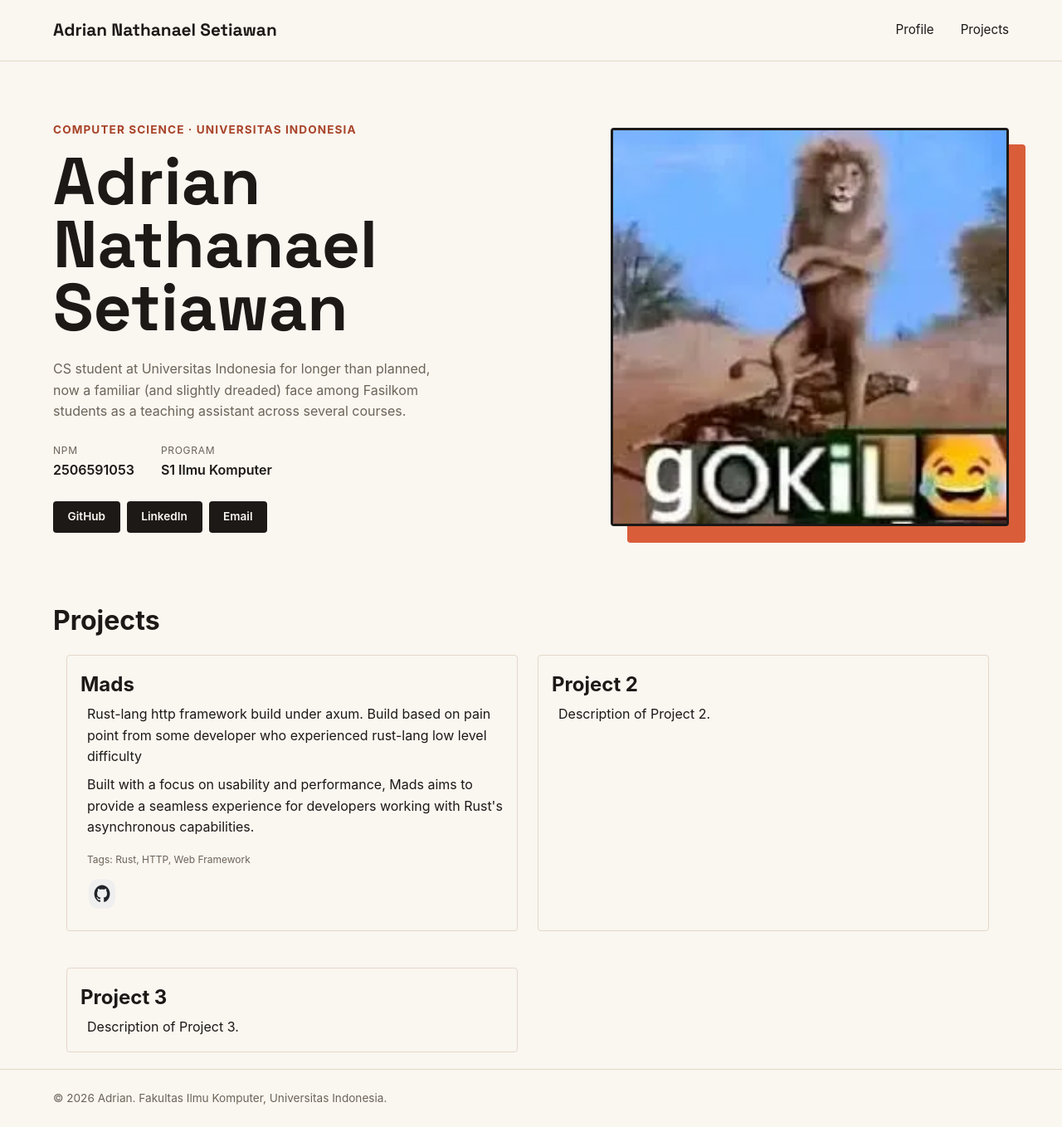
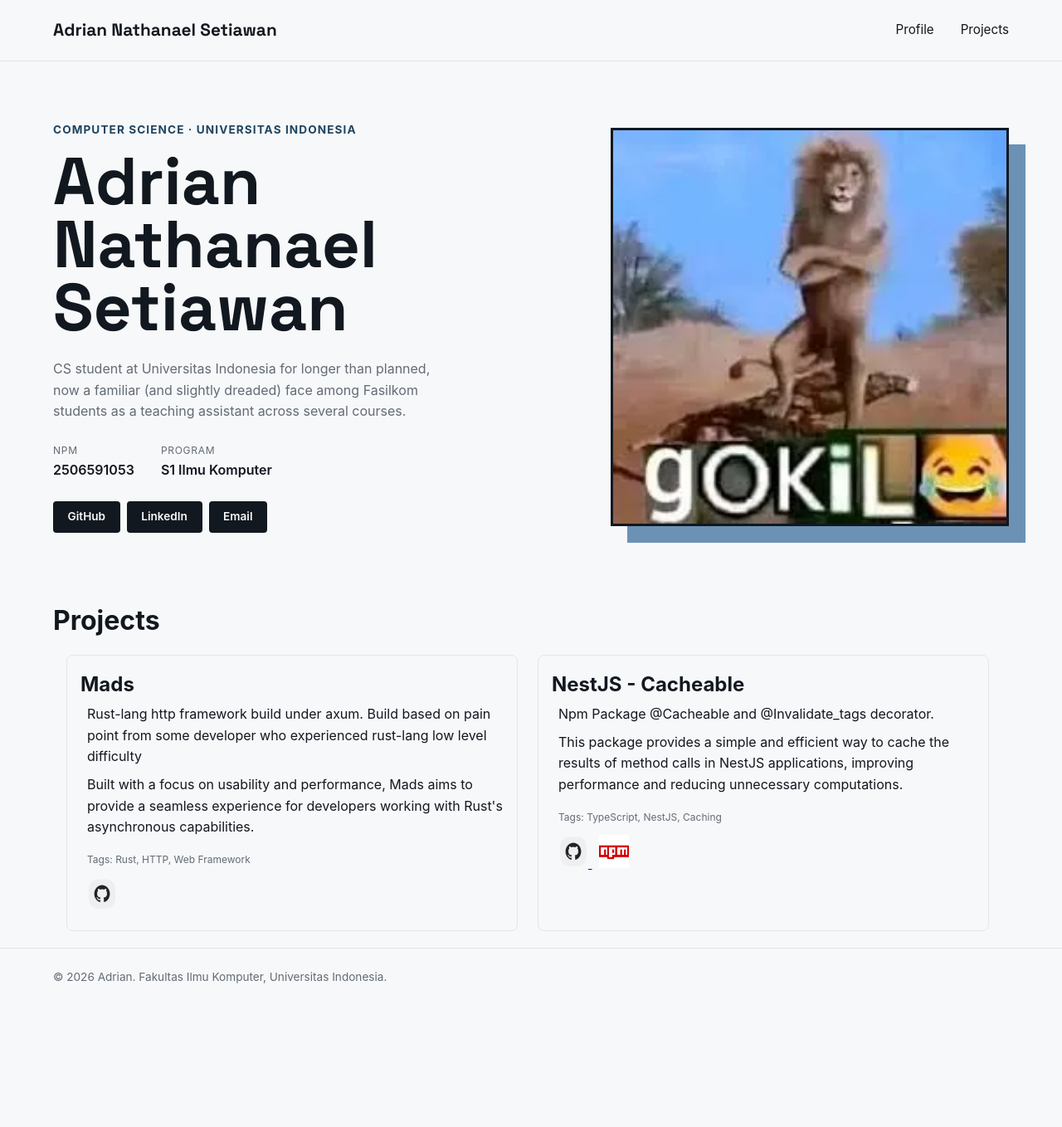
Before and after one commit to Adriannathan89/myportofolio, a Django app: page / in a window 1280 px wide. Shown: the whole page at 83% size. After the commit the page ends 1185 px from the top, so only its background shows below. Run offline with Django 5.2, Linux system fonts and the light colour scheme.

Commit message:
feat: add project#2 and revamp color

```diff
--- a/static/css/style.css
+++ b/static/css/style.css
@@ -5,13 +5,29 @@
 }
 
 :root {
-    --ink: #1c1917;
-    --paper: #faf6f0;
+    --ink: #12181f;
+    --paper: #f7f8fa;
+    --accent: #4678a1c9;
+    --accent-dark: #1e4560;
+    --line: #e2e6ea;
+    --text-muted: #626b74;
+    --shadow-bg: rgb(42, 43, 44);
+
+    --sm: 4px;
+    --md: 8px;
+    --lg: 16px;
+    --xl: 20px;
+    --2xl: 24px;
+}
+
+:dark {
+    --ink: #faf6f0;
+    --paper: #1c1917;
     --accent: #d95d39;
     --accent-dark: #a8442a;
-    --line: #e3d9c9;
-    --text-muted: #6b6459;
-    --radius: 4px;
+    --line: #3a3a3a;
+    --text-muted: #9e9e9e;
+    --shadow-bg: rgba(250, 246, 240, 0.1);
 }
 
 body {
@@ -21,7 +37,8 @@
     line-height: 1.6;
 }
 
-h1, .brand {
+h1,
+.brand {
     font-family: "Space Grotesk", -apple-system, sans-serif;
 }
 
@@ -132,7 +149,7 @@
     text-decoration: none;
     color: var(--paper);
     background-color: var(--ink);
-    border-radius: var(--radius);
+    border-radius: var(--sm);
     padding: 0.5rem 1.1rem;
     transition: background-color 0.2s ease;
 }
@@ -215,18 +232,18 @@
 .project-card {
     background-color: var(--paper);
     border: 1px solid var(--line);
-    border-radius: var(--radius);
     padding: 1rem;
     width: calc(50% - 24px);
     box-sizing: border-box;
     transition: transform 0.3s ease, box-shadow 0.3s ease;
     margin-bottom: 20px;
     cursor: pointer;
+    border-radius: var(--md);
 }
 
 .project-card:hover {
     transform: translateY(-5px);
-    box-shadow: 0 4px 8px rgba(0, 0, 0, 0.1);
+    box-shadow: 0 4px 8px var(--shadow-bg);
 }
 
 .project-description {
--- a/templates/index.html
+++ b/templates/index.html
@@ -74,19 +74,31 @@
                         <p class="project-tags">Tags: Rust, HTTP, Web Framework</p>
 
                         <div>
-                            <a href="https://https://github.com/Adriannathan89/mads" target="_blank" rel="noopener noreferrer">
+                            <a href="https://github.com/Adriannathan89/mads" target="_blank" rel="noopener noreferrer">
                                 <img class="project-image" src="/static/img/github-icon.png" alt="github icon">
                             </a>
                         </div>
                     </div>
                     <div class="project-card">
-                        <h3 class="project-title">Project 2</h3>
-                        <p class="project-description">Description of Project 2.</p>
-                    </div>
-                    <div class="project-card">
-                        <h3 class="project-title">Project 3</h3>
-                        <p class="project-description">Description of Project 3.</p>
+                        <h3 class="project-title">NestJS - Cacheable</h3>
+                        <div class="project-description-area">
+                            <p class="project-description">Npm Package @Cacheable and @Invalidate_tags decorator.</p>
+                            <p class="project-description">This package provides a simple and efficient way to cache the
+                                results of method calls in NestJS applications, improving performance and reducing
+                                unnecessary computations.</p>
+                        </div>
 
+                        <p class="project-tags">Tags: TypeScript, NestJS, Caching</p>
+                        <div>
+                            <a href="https://github.com/Adriannathan89/nestjs-cacheable" target="_blank"
+                                rel="noopener noreferrer">
+                                <img class="project-image" src="/static/img/github-icon.png" alt="github icon">
+                            </a>
+                            <a href="https://www.npmjs.com/package/@anthn/nestjs-cacheable" target="_blank"
+                                rel="noopener noreferrer">
+                                <img class="project-image" src="/static/img/npm-icon.png" alt="npm icon">
+                            </a>
+                        </div>
                     </div>
                 </div>
             </div>
```
Also changed, not shown: static/img/npm-icon.png (added).
